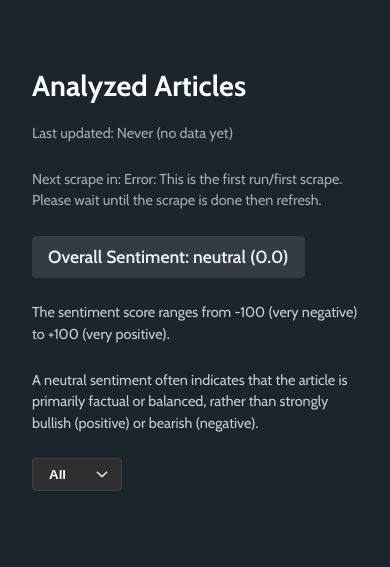
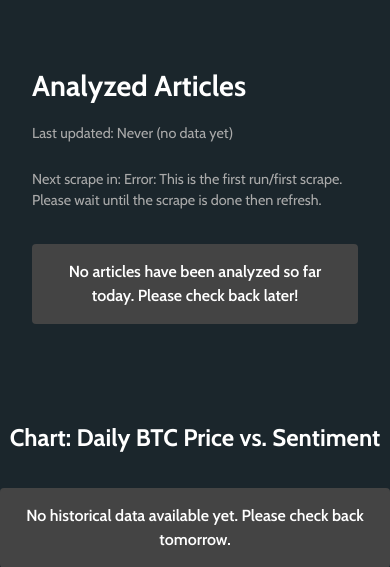
Before and after one commit to mazenayyad/finance-sentiment-analyzer, a Flask app: page /results in a window 390 px wide. Shown: the part 66-633 px from the top of the page. Run offline with Flask 3, Linux system fonts and the light colour scheme; data that the repository does not hold is empty; some libraries are stand-ins or nearby versions.

Commit message:
style: add .no-articles styling and refined dark theme for empty state
- introduced .no-articles class with background, padding, and centered text
- ensures consistent look when no articles are available
- maintains overall dark theme and responsive design

```diff
--- a/static/style.css
+++ b/static/style.css
@@ -416,3 +416,21 @@ body {
   border-color: #3282B8;
   box-shadow: 0 0 3px #3282B8;
 }
+
+/* NO ARTICLES MESSAGE */
+.no-articles {
+  background-color: #444;
+  color: #fff;
+  padding: 1rem 1.5rem;
+  border-radius: 4px;
+  text-align: center;
+  max-width: 600px;
+  margin: 2rem auto 0;
+  font-weight: 600;
+}
+
+.no-articles p {
+  margin: 0;
+  font-size: 1rem;
+  line-height: 1.5;
+}
--- a/templates/results.html
+++ b/templates/results.html
@@ -48,6 +48,7 @@
       Next scrape in: {{ time_until_next }}
     </p>
 
+    {% if articles|length > 0 %}
       <!-- Displays the overall sentiment -->
       <p class="overall-sentiment {{ agg_label|lower }}">
         Overall Sentiment: {{ agg_label }} ({{ agg_score|round(0) }})
@@ -101,6 +102,13 @@
           </div>
         {% endfor %}
       </div>
+    {% else %}
+      <div class="no-articles">
+        <p>
+          No articles have been analyzed so far today. Please check back later!
+        </p>
+      </div>
+    {% endif %}
 
     <!-- "Load More" button. Hidden by default, only shown if > 6 articles (2 rows). -->
     <button class="load-more" id="loadMoreBtn" style="display: none;">Load More</button>
```
Lines whose indentation alone changed are shown as unchanged.
